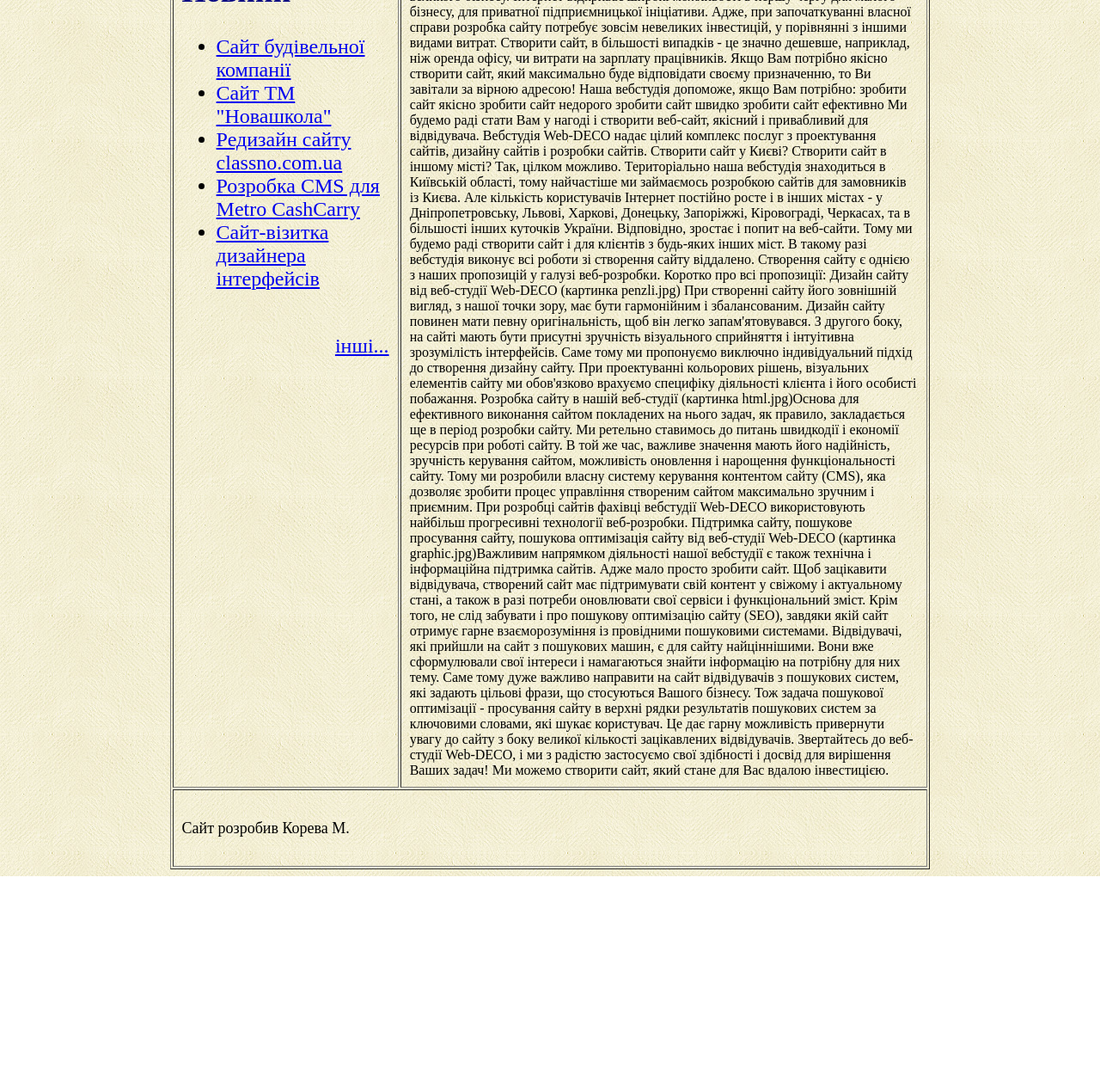
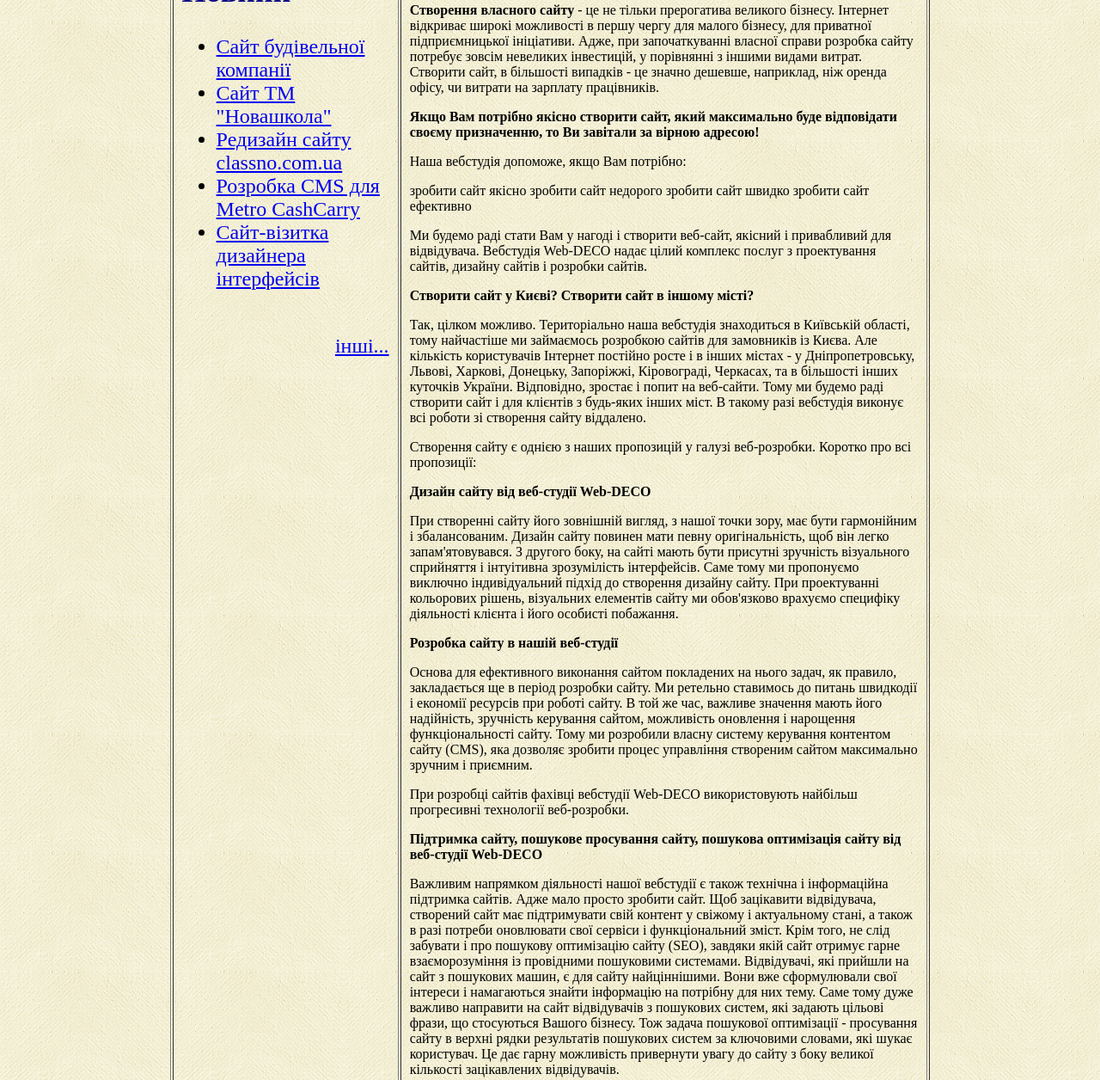
Before and after one commit to Forzik51/Holubev.Github.io, a plain HTML site: page index.html in a window 1280 px wide. Shown: the part 250-1506 px from the top of the page at 86% size. Before the commit the page ends 1269 px from the top, so only its background shows below. Drawn offline with Linux system fonts and the light colour scheme.

Commit message:
12 - Виставити абзаци

```diff
--- a/index.html
+++ b/index.html
@@ -38,43 +38,34 @@
 
                 </td>
 				<td width="70%">
-                    Зробити сайт з нами легко
-   Створення власного сайту - це не тільки прерогатива великого бізнесу. Інтернет відкриває широкі можливості в першу чергу для малого бізнесу, для приватної підприємницької ініціативи. Адже, при започаткуванні власної справи розробка сайту потребує зовсім невеликих інвестицій, у порівнянні з іншими видами витрат. Створити сайт, в більшості випадків - це значно дешевше, наприклад, ніж оренда офісу, чи витрати на зарплату працівників.
-
-Якщо Вам потрібно якісно створити сайт, який максимально буде відповідати своєму призначенню, то Ви завітали за вірною адресою!
-
-Наша вебстудія допоможе, якщо Вам потрібно:
+                    <p>Зробити сайт з нами легко.</p>
+   <p><b>Створення власного сайту</b> - це не тільки прерогатива великого бізнесу. Інтернет відкриває широкі можливості в першу чергу для малого бізнесу, для приватної підприємницької ініціативи. Адже, при започаткуванні власної справи розробка сайту потребує зовсім невеликих інвестицій, у порівнянні з іншими видами витрат. Створити сайт, в більшості випадків - це значно дешевше, наприклад, ніж оренда офісу, чи витрати на зарплату працівників.</p>
+   <p><b>Якщо Вам потрібно якісно створити сайт, який максимально буде відповідати своєму призначенню, то Ви завітали за вірною адресою!</b></p>
+<p>Наша вебстудія допоможе, якщо Вам потрібно:</p>
+<p>
 
     зробити сайт якісно
     зробити сайт недорого
     зробити сайт швидко
     зробити сайт ефективно
 
-Ми будемо раді стати Вам у нагоді і створити веб-сайт, якісний і привабливий для відвідувача. Вебстудія Web-DECO надає цілий комплекс послуг з проектування сайтів, дизайну сайтів і розробки сайтів.
-
-Створити сайт у Києві? Створити сайт в іншому місті?
-
-Так, цілком можливо. Територіально наша вебстудія знаходиться в Київській області, тому найчастіше ми займаємось розробкою сайтів для замовників із Києва. Але кількість користувачів Інтернет постійно росте і в інших містах - у Дніпропетровську, Львові, Харкові, Донецьку, Запоріжжі, Кіровограді, Черкасах, та в більшості інших куточків України. Відповідно, зростає і попит на веб-сайти. Тому ми будемо раді створити сайт і для клієнтів з будь-яких інших міст. В такому разі вебстудія виконує всі роботи зі створення сайту віддалено.
-
-Створення сайту є однією з наших пропозицій у галузі веб-розробки. Коротко про всі пропозиції:
-
-Дизайн сайту від веб-студії Web-DECO
-
-(картинка penzli.jpg) При створенні сайту його зовнішній вигляд, з нашої точки зору, має бути гармонійним і збалансованим. Дизайн сайту повинен мати певну оригінальність, щоб він легко запам'ятовувався. З другого боку, на сайті мають бути присутні зручність візуального сприйняття і інтуітивна зрозумілість інтерфейсів. Саме тому ми пропонуємо виключно індивідуальний підхід до створення дизайну сайту. При проектуванні кольорових рішень, візуальних елементів сайту ми обов'язково врахуємо специфіку діяльності клієнта і його особисті побажання.
-
-Розробка сайту в нашій веб-студії
-
-(картинка html.jpg)Основа для ефективного виконання сайтом покладених на нього задач, як правило, закладається ще в період розробки сайту. Ми ретельно ставимось до питань швидкодії і економії ресурсів при роботі сайту. В той же час, важливе значення мають його надійність, зручність керування сайтом, можливість оновлення і нарощення функціональності сайту. Тому ми розробили власну систему керування контентом сайту (CMS), яка дозволяє зробити процес управління створеним сайтом максимально зручним і приємним.
-
-При розробці cайтів фахівці вебстудії Web-DECO використовують найбільш прогресивні технології веб-розробки.
-
-Підтримка сайту, пошукове просування сайту, пошукова оптимізація сайту від веб-студії Web-DECO
-
-(картинка graphic.jpg)Важливим напрямком діяльності нашої вебстудії є також технічна і інформаційна підтримка сайтів. Адже мало просто зробити сайт. Щоб зацікавити відвідувача, створений сайт має підтримувати свій контент у свіжому і актуальному стані, а також в разі потреби оновлювати свої сервіси і функціональний зміст. Крім того, не слід забувати і про пошукову оптимізацію сайту (SEO), завдяки якій сайт отримує гарне взаєморозуміння із провідними пошуковими системами. Відвідувачі, які прийшли на сайт з пошукових машин, є для сайту найціннішими. Вони вже сформулювали свої інтереси і намагаються знайти інформацію на потрібну для них тему. Саме тому дуже важливо направити на сайт відвідувачів з пошукових систем, які задають цільові фрази, що стосуються Вашого бізнесу. Тож задача пошукової оптимізації - просування сайту в верхні рядки результатів пошукових систем за ключовими словами, які шукає користувач. Це дає гарну можливість привернути увагу до сайту з боку великої кількості зацікавлених відвідувачів.
-
-Звертайтесь до веб-студії Web-DECO, і ми з радістю застосуємо свої здібності і досвід для вирішення Ваших задач! Ми можемо створити сайт, який стане для Вас вдалою інвестицією.
-
-                </td>
+</p>
+<p>Ми будемо раді стати Вам у нагоді і створити веб-сайт, якісний і привабливий для відвідувача. Вебстудія Web-DECO надає цілий комплекс послуг з проектування сайтів, дизайну сайтів і розробки сайтів.</p>
+<p><b>Створити сайт у Києві? Створити сайт в іншому місті?</b></p>
+<p>Так, цілком можливо. Територіально наша вебстудія знаходиться в Київській області, тому найчастіше ми займаємось розробкою сайтів для замовників із Києва. Але кількість користувачів Інтернет постійно росте і в інших містах - у Дніпропетровську, Львові, Харкові, Донецьку, Запоріжжі, Кіровограді, Черкасах, та в більшості інших куточків України. Відповідно, зростає і попит на веб-сайти. Тому ми будемо раді створити сайт і для клієнтів з будь-яких інших міст. В такому разі вебстудія виконує всі роботи зі створення сайту віддалено.</p>
+<p>Створення сайту є однією з наших пропозицій у галузі веб-розробки. Коротко про всі пропозиції:</p>
+<p><b>Дизайн сайту від веб-студії Web-DECO</b></p>
+<p>
+При створенні сайту його зовнішній вигляд, з нашої точки зору, має бути гармонійним і збалансованим. Дизайн сайту повинен мати певну оригінальність, щоб він легко запам'ятовувався. З другого боку, на сайті мають бути присутні зручність візуального сприйняття і інтуітивна зрозумілість інтерфейсів. Саме тому ми пропонуємо виключно індивідуальний підхід до створення дизайну сайту. При проектуванні кольорових рішень, візуальних елементів сайту ми обов'язково врахуємо специфіку діяльності клієнта і його особисті побажання.</p>
+<p><b>Розробка сайту в нашій веб-студії</b></p>
+<p>
+Основа для ефективного виконання сайтом покладених на нього задач, як правило, закладається ще в період розробки сайту. Ми ретельно ставимось до питань швидкодії і економії ресурсів при роботі сайту. В той же час, важливе значення мають його надійність, зручність керування сайтом, можливість оновлення і нарощення функціональності сайту. Тому ми розробили власну систему керування контентом сайту (CMS), яка дозволяє зробити процес управління створеним сайтом максимально зручним і приємним.</p>
+<p>При розробці cайтів фахівці вебстудії Web-DECO використовують найбільш прогресивні технології веб-розробки.</p>
+<p><b>Підтримка сайту, пошукове просування сайту, пошукова оптимізація сайту від веб-студії Web-DECO</b></p>
+<p>
+Важливим напрямком діяльності нашої вебстудії є також технічна і інформаційна підтримка сайтів. Адже мало просто зробити сайт. Щоб зацікавити відвідувача, створений сайт має підтримувати свій контент у свіжому і актуальному стані, а також в разі потреби оновлювати свої сервіси і функціональний зміст. Крім того, не слід забувати і про пошукову оптимізацію сайту (SEO), завдяки якій сайт отримує гарне взаєморозуміння із провідними пошуковими системами. Відвідувачі, які прийшли на сайт з пошукових машин, є для сайту найціннішими. Вони вже сформулювали свої інтереси і намагаються знайти інформацію на потрібну для них тему. Саме тому дуже важливо направити на сайт відвідувачів з пошукових систем, які задають цільові фрази, що стосуються Вашого бізнесу. Тож задача пошукової оптимізації - просування сайту в верхні рядки результатів пошукових систем за ключовими словами, які шукає користувач. Це дає гарну можливість привернути увагу до сайту з боку великої кількості зацікавлених відвідувачів.</p>
+<p>Звертайтесь до веб-студії Web-DECO, і ми з радістю застосуємо свої здібності і досвід для вирішення Ваших задач! Ми можемо створити сайт, який стане для Вас вдалою інвестицією.</p>
+</td>
 			</tr>
 			<tr>
 				<td colspan="2" valign="middle" height="90">
```
